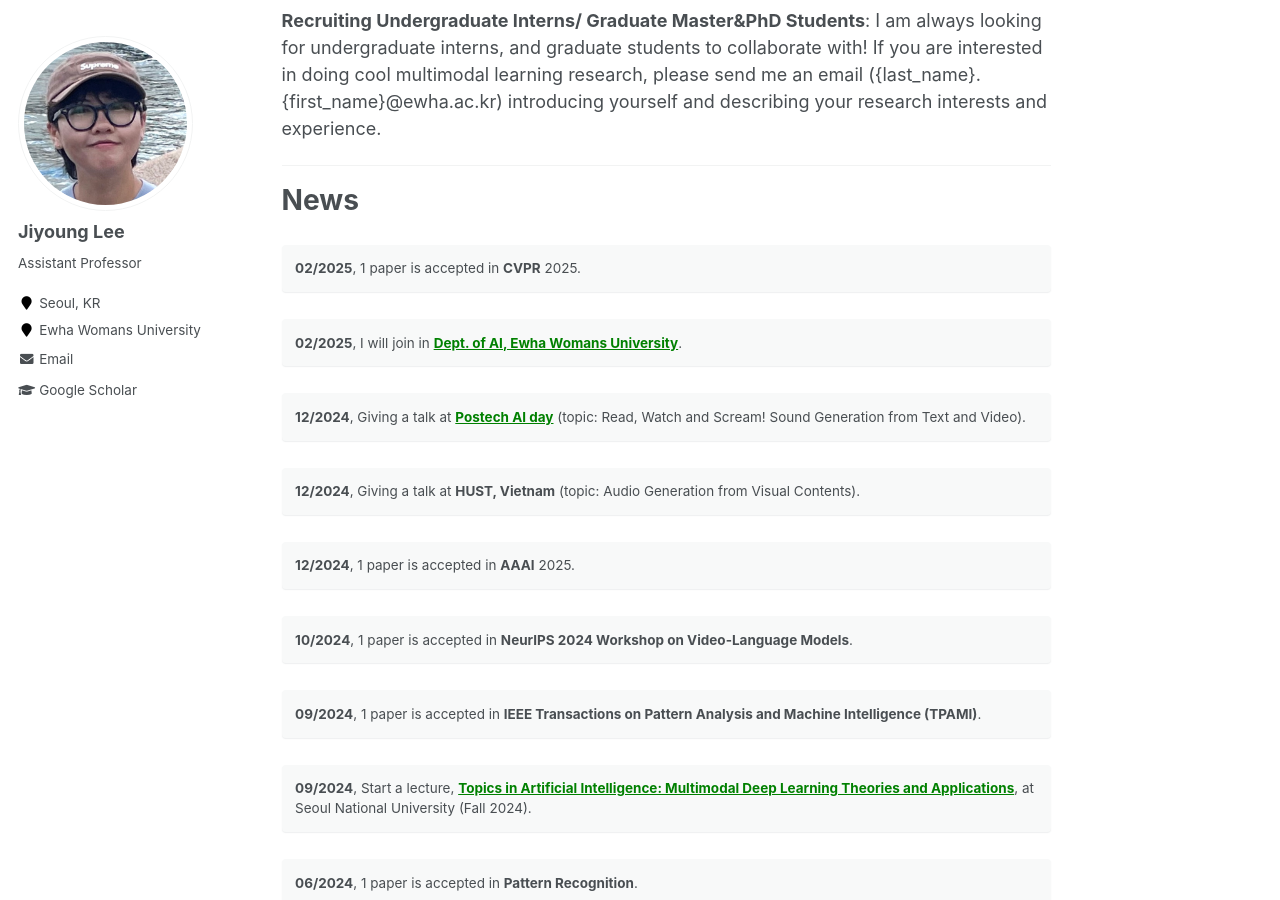
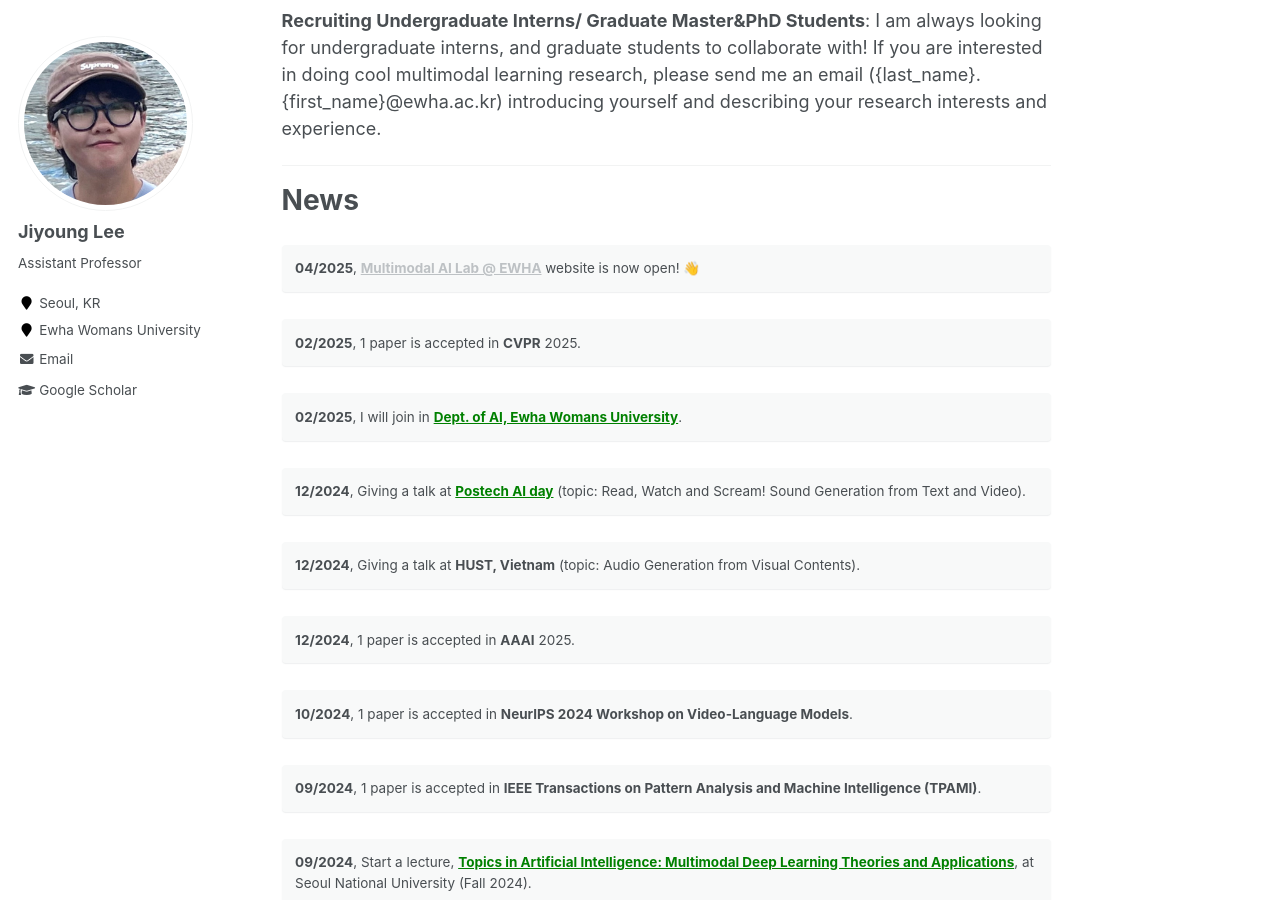
Before and after one commit to lee-jiyoung/lee-jiyoung.github.io, a Jekyll site: the page built from _pages/about.md, in a window 1280 px wide and 900 px high, scrolled down 449 px. Built offline with Jekyll 4.4.1, drawn with Linux system fonts in a browser that asks for light colours; formulas are drawn with MathJax 3.

Commit message:
Update about.md

```diff
--- a/_pages/about.md
+++ b/_pages/about.md
@@ -27,6 +27,9 @@ I am always looking for undergraduate interns, and graduate students to collabor
 
 News
 ======
+
+**04/2025**, **<a href="http://mmai.ewha.ac.kr/">Multimodal AI Lab @ EWHA</a>** website is now open! 👋
+{: .notice}
 **02/2025**, 1 paper is accepted in **CVPR** 2025.
 {: .notice}
 **02/2025**, I will join in **<a href="https://ai.ewha.ac.kr/deptai/index.do" style="color: green">Dept. of AI, Ewha Womans University</a>**.
```
